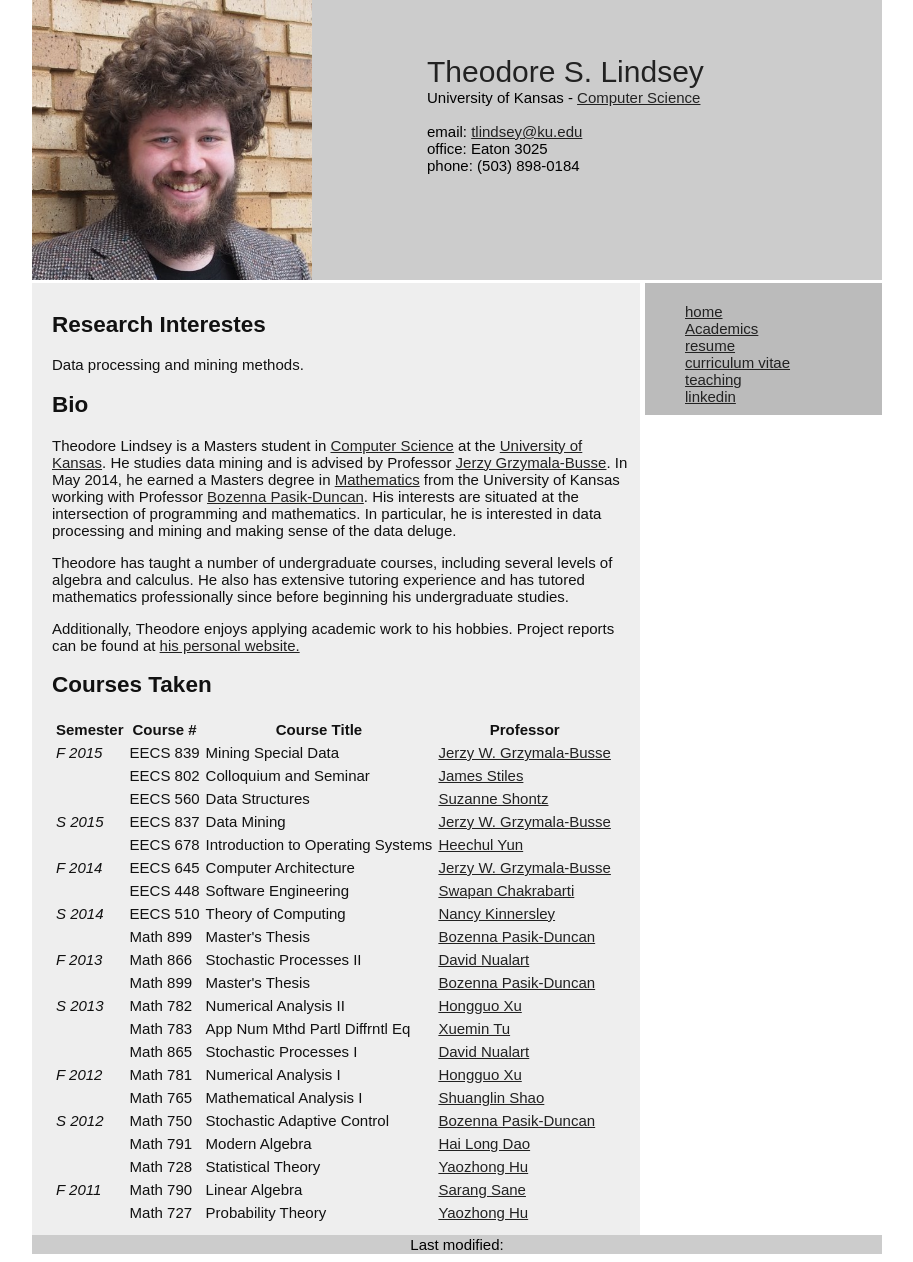
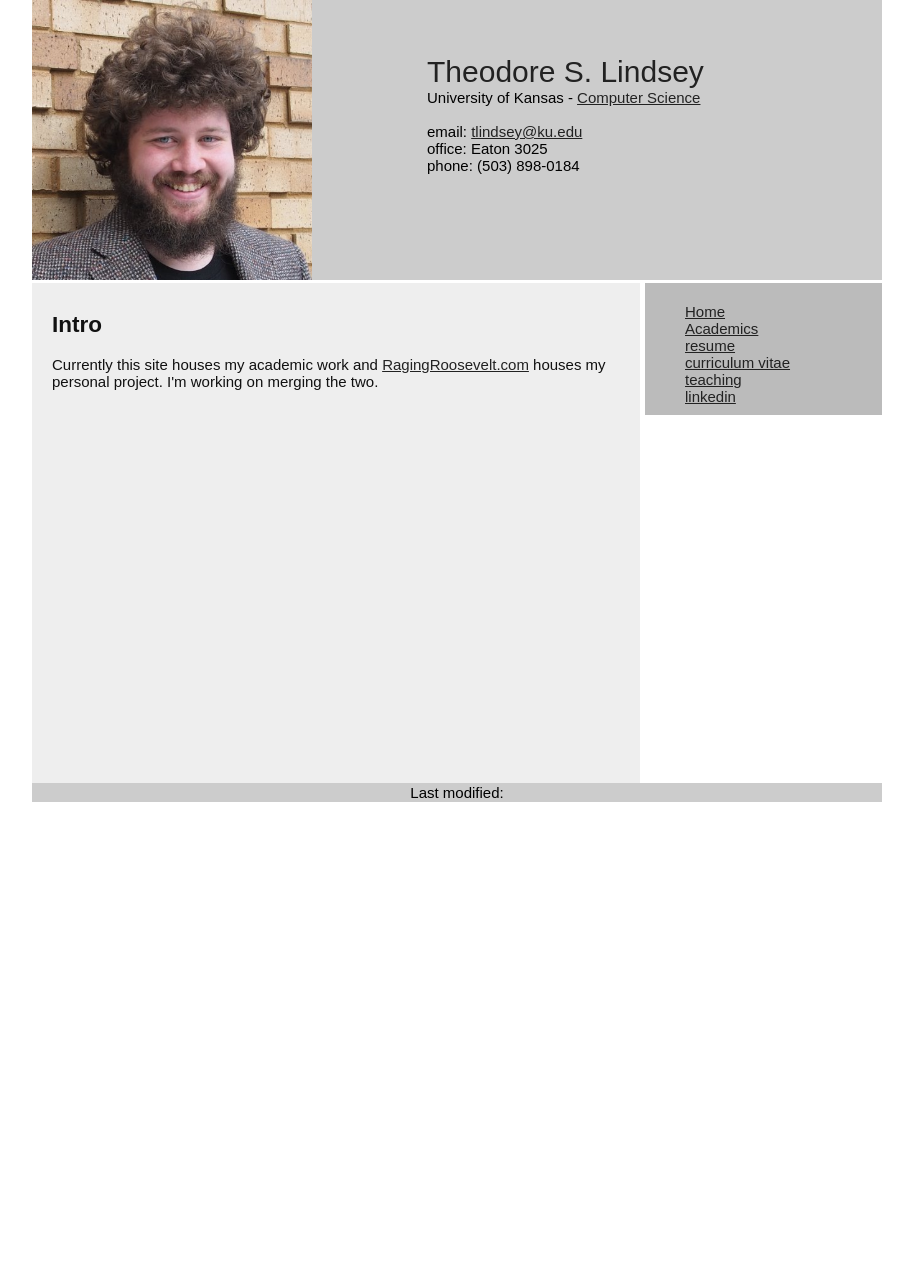
Before and after one commit to RagingRoosevelt/RagingRoosevelt.github.io, a Jekyll site: the page built from index.html, in a window 1280 px wide. Shown: the whole page, without its empty margins (183-1096 px from the left). Built offline with Jekyll 4.4.1, drawn with Linux system fonts in a browser that asks for light colours; after the commit the page ends 900 px from its top, so only the background shows below that.

Commit message:
improved nav, updated index

```diff
--- a/_includes/nav.html
+++ b/_includes/nav.html
@@ -1,5 +1,5 @@
 <div id="right_container">
-	<a href="{{site.baseurl}}/index.html">home</a><br />
+	<a href="{{site.baseurl}}/index.html">Home</a><br />
     <a href="{{site.baseurl}}/academics.html">Academics</a><br />
 	<a href="http://people.eecs.ku.edu/~tlindsey/Theodore_Lindsey_Resume.pdf" target="_blank">resume</a><br>
 	<a href="http://people.eecs.ku.edu/~tlindsey/Theodore_Lindsey_CV.pdf" target="_blank">curriculum vitae</a><br>
--- a/index.html
+++ b/index.html
@@ -5,47 +5,6 @@
 ---
 
 
+<h2>Intro</h2>
 
-<h2>Research Interestes</h2>
-<p>Data processing and mining methods.</p>
-
-<h2>Bio</h2>
-<p>Theodore Lindsey is a Masters student in <a href="http://eecs.ku.edu/">Computer Science</a> at the <a href="https://www.ku.edu/">University of Kansas</a>.
-He studies data mining and is advised by Professor <a href="http://people.eecs.ku.edu/~jerzy/">Jerzy Grzymala-Busse</a>.
-In May 2014, he earned a Masters degree in <a href="http://www.math.ku.edu/">Mathematics</a> from the University of Kansas working with Professor
-<a href="http://www.math.ku.edu/ksacg/Bozenna.html">Bozenna Pasik-Duncan</a>.  His interests are situated at the intersection of programming and mathematics.
-In particular, he is interested in data processing and mining and making sense of the data deluge.</p>
-
-<p>Theodore has taught a number of undergraduate courses, including several levels of algebra and calculus.
-He also has extensive tutoring experience and has tutored mathematics professionally since before beginning his undergraduate studies.</p>
-
-<p>Additionally, Theodore enjoys applying academic work to his hobbies. Project reports can be found at <a href="http://ragingroosevelt.com/">his personal website.</a></p>
-
-<h2>Courses Taken</h2>
-<table border="0" cellpadding=2px class="gridtable">
-<tr><th>Semester</th><th>Course #</th><th>Course Title</th><th>Professor</th>
-<tr><td><i>F 2015</i></td><td>EECS 839</td><td>Mining Special Data</td><td><a href="http://people.eecs.ku.edu/~jerzy/">Jerzy W. Grzymala-Busse</a></td>
-<tr><td></td><td>EECS 802</td><td>Colloquium and Seminar</td><td><a href="http://eecs.ku.edu/people/faculty/jstiles">James Stiles</a></td>
-<tr><td></td><td>EECS 560</td><td>Data Structures</td><td><a href="http://people.eecs.ku.edu/~shontz/">Suzanne Shontz</a></td>
-<tr><td><i>S 2015</i></td><td>EECS 837</td><td>Data Mining</td><td><a href="http://people.eecs.ku.edu/~jerzy/">Jerzy W. Grzymala-Busse</a></td>
-<tr><td></td><td>EECS 678</td><td>Introduction to Operating Systems</td><td><a href="http://www.ittc.ku.edu/~heechul/">Heechul Yun</a></td>
-<tr><td><i>F 2014</i></td><td>EECS 645</td><td>Computer Architecture</td><td><a href="http://people.eecs.ku.edu/~jerzy/">Jerzy W. Grzymala-Busse</a></td>
-<tr><td></td><td>EECS 448</td><td>Software Engineering</td><td><a href="http://www.eecs.ku.edu/people/faculty/chakra">Swapan Chakrabarti</a></td>
-<tr><td><i>S 2014</i></td><td>EECS 510</td><td>Theory of Computing</td><td><a href="http://people.eecs.ku.edu/~kinners/">Nancy Kinnersley</a></td>
-<tr><td></td><td>Math 899</td><td>Master's Thesis</td><td><a href="http://www.math.ku.edu/ksacg/Bozenna.html">Bozenna Pasik-Duncan</a></td>
-<tr><td><i>F 2013</i></td><td>Math 866</td><td>Stochastic Processes II</td><td><a href="http://www.math.ku.edu/~nualart/">David Nualart</a></td>
-<tr><td></td><td>Math 899</td><td>Master's Thesis</td><td><a href="http://www.math.ku.edu/ksacg/Bozenna.html">Bozenna Pasik-Duncan</a></td>
-<tr><td><i>S 2013</i></td><td>Math 782</td><td>Numerical Analysis II</td><td><a href="http://www.math.ku.edu/~xu/">Hongguo Xu</a></td>
-<tr><td></td><td>Math 783</td><td>App Num Mthd Partl Diffrntl Eq</td><td><a href="http://www.math.ku.edu/~xtu/">Xuemin Tu</a></td>
-<tr><td></td><td>Math 865</td><td>Stochastic Processes I</td><td><a href="http://www.math.ku.edu/~nualart/">David Nualart</a></td>
-
-<tr><td><i>F 2012</i></td><td>Math 781</td><td>Numerical Analysis I</td><td><a href="http://www.math.ku.edu/~xu/">Hongguo Xu</a></td>
-<tr><td></td><td>Math 765</td><td>Mathematical Analysis I</td><td><a href="http://www.math.ku.edu/~slshao/">Shuanglin Shao</a></td>
-
-<tr><td><i>S 2012</i></td><td>Math 750</td><td>Stochastic Adaptive Control</td><td><a href="http://www.math.ku.edu/ksacg/Bozenna.html">Bozenna Pasik-Duncan</a></td>
-<tr><td></td><td>Math 791</td><td>Modern Algebra</td><td><a href="http://www.math.ku.edu/~hdao/">Hai Long Dao</a></td>
-<tr><td></td><td>Math 728</td><td>Statistical Theory</td><td><a href="http://www.math.ku.edu/~hu/">Yaozhong Hu</a></td>
-
-<tr><td><i>F 2011</i></td><td>Math 790</td><td>Linear Algebra</td><td><a href="http://www.math.ku.edu/~ssane/">Sarang Sane</a></td>
-<tr><td></td><td>Math 727</td><td>Probability Theory</td><td><a href="http://www.math.ku.edu/~hu/">Yaozhong Hu</a></td>
-</table>
+Currently this site houses my academic work and <a href="http://ragingroosevelt.com">RagingRoosevelt.com</a> houses my personal project.  I'm working on merging the two.
```
Also changed, not shown: teaching.html (added, +15 -0 lines).
